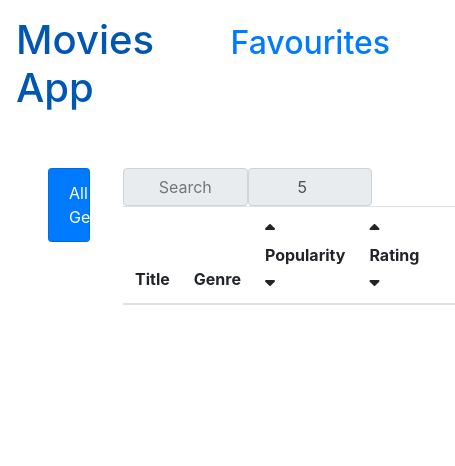
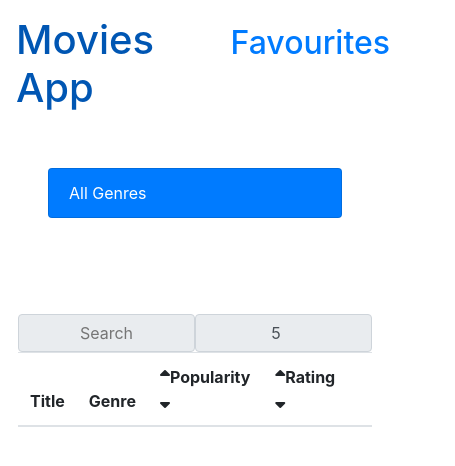
Before and after one commit to Poojabhcode/CineHub, a React (Create React App) app: page /favourites in a window 390 px wide. Shown: the top 466 px of the page, 455 px wide, since content can reach past the window. Built offline with nearby package versions, Linux system fonts and the light colour scheme; the HTML template or start-up script is replaced by a standard one.

Commit message:
Delete functionality

```diff
--- a/src/App.css
+++ b/src/App.css
@@ -64,6 +64,7 @@
 
 .favourites-table{
   padding: 3rem;
+  overflow: auto;
 }
 
 @media screen and (max-width:400px){
--- a/src/Components/Favourite.js
+++ b/src/Components/Favourite.js
@@ -83,6 +83,15 @@ export default class Favourite extends Component {
     })
   }
 
+  handleDelete=(id)=>{
+    let newarr = [];
+    newarr = this.state.movies.filter((movieobj)=>movieobj.id!==id)
+    this.setState({
+      movies:[...newarr]
+    })
+    localStorage.setItem("movies-app",JSON.stringify(newarr))
+  }
+
   render() {
     let genreids = {28:'Action',12:'Adventure',16:'Animation',35:'Comedy',80:'Crime',99:'Documentary',18:'Drama',10751:'Family',14:'Fantasy',36:'History',
                     27:'Horror',10402:'Music',9648:'Mystery',10749:'Romance',878:'Sci-Fi',10770:'TV',53:'Thriller',10752:'War',37:'Western'};
@@ -118,7 +127,7 @@ export default class Favourite extends Component {
         <>
         <div className='main'>
             <div className='row'>
-                <div className='col-3'>
+                <div className='col-lg-3 col-sm-12'>
                 <ul class="list-group favourites-genres">
                   {
                      this.state.genres.map((genre)=>(
@@ -129,7 +138,7 @@ export default class Favourite extends Component {
                   }
                 </ul>
                 </div>
-                <div className='col-9 favourites-table'>
+                <div className='col-lg-9 favourites-table col-sm-12'>
                     <div className="row">
                         <input type="text" className='input-group-text col' placeholder='Search' value={this.state.currText} onChange={(e)=>this.setState({currText:e.target.value})}/>
                         <input type="number" className='input-group-text col' placeholder='Rows Count' value={this.state.limit} onChange={(e)=>this.setState({limit:e.target.value})} />
@@ -153,7 +162,7 @@ export default class Favourite extends Component {
                               <td>{genreids[movieObj.genre_ids[0]]}</td>
                               <td>{movieObj.popularity}</td>
                               <td>{movieObj.vote_average}</td>
-                              <td><button type="button" class="btn btn-danger">Delete</button></td>
+                              <td><button type="button" class="btn btn-danger" onClick={()=>this.handleDelete(movieObj.id)}>Delete</button></td>
                             </tr>
                             ))
                           }
```
